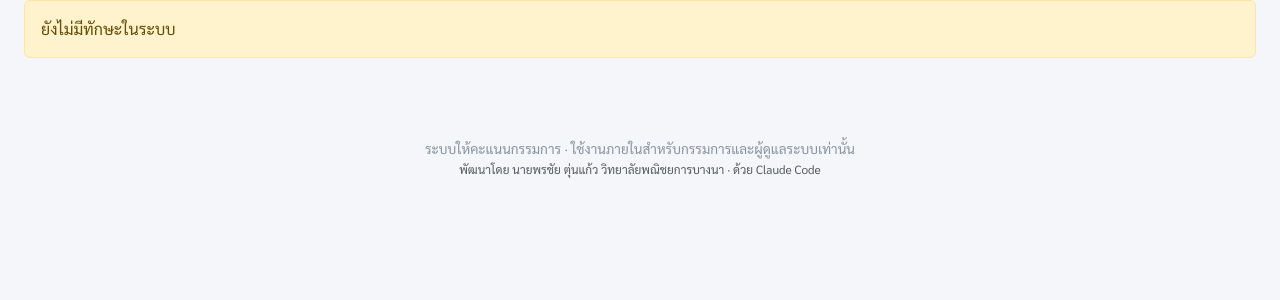
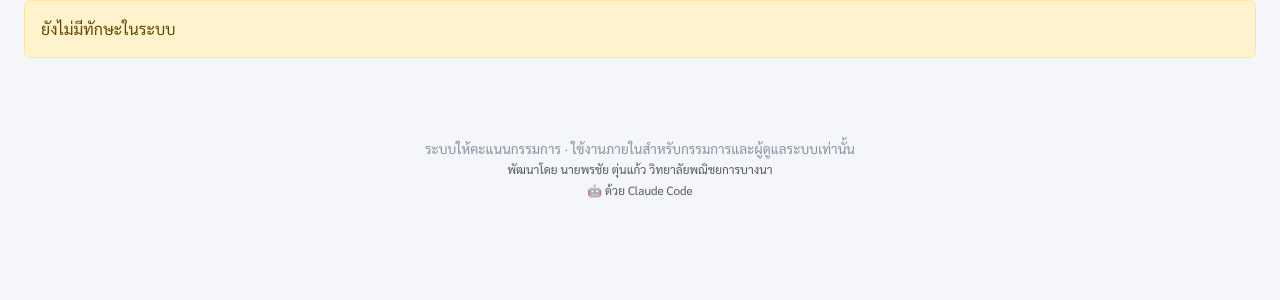
Before and after one commit to mangcom/Vocational-Skill-Judging-System, a PHP site: page /public_criteria in a window 1280 px wide. Shown: the top 300 px of the page. Run offline with PHP 8.4, Linux system fonts and the light colour scheme; data that the repository does not hold is empty; some libraries are stand-ins or nearby versions.

Commit message:
Put "ด้วย Claude Code" on its own line with a robot icon
Co-Authored-By: Claude Sonnet 5 <noreply@anthropic.com>

```diff
--- a/php/src/public/includes/footer.php
+++ b/php/src/public/includes/footer.php
@@ -4,7 +4,7 @@
 <?php endif; ?>
 <footer class="text-center py-3">
     ระบบให้คะแนนกรรมการ &middot; ใช้งานภายในสำหรับกรรมการและผู้ดูแลระบบเท่านั้น<br>
-    <small class="text-muted">พัฒนาโดย นายพรชัย ตุ่นแก้ว วิทยาลัยพณิชยการบางนา &middot; ด้วย Claude Code</small>
+    <small class="text-muted">พัฒนาโดย นายพรชัย ตุ่นแก้ว วิทยาลัยพณิชยการบางนา<br>🤖 ด้วย Claude Code</small>
 </footer>
 <script src="https://cdn.jsdelivr.net/npm/bootstrap@5.3.3/dist/js/bootstrap.bundle.min.js"></script>
 <script src="https://cdn.jsdelivr.net/npm/sweetalert2@11"></script>
--- a/php/src/public/login.php
+++ b/php/src/public/login.php
@@ -65,7 +65,7 @@ $pageTitle = 'เข้าสู่ระบบ';
             <a href="<?= base_url('public_criteria.php') ?>" class="btn btn-outline-secondary w-100 mt-2">📖 ดูเกณฑ์การให้คะแนน (ไม่ต้องเข้าสู่ระบบ)</a>
         </div>
     </div>
-    <p class="text-center text-muted small mt-3">พัฒนาโดย นายพรชัย ตุ่นแก้ว วิทยาลัยพณิชยการบางนา &middot; ด้วย Claude Code</p>
+    <p class="text-center text-muted small mt-3">พัฒนาโดย นายพรชัย ตุ่นแก้ว วิทยาลัยพณิชยการบางนา<br>🤖 ด้วย Claude Code</p>
 </div>
 <script src="https://cdn.jsdelivr.net/npm/bootstrap@5.3.3/dist/js/bootstrap.bundle.min.js"></script>
 </body>
```
Also changed, not shown: README.md.
